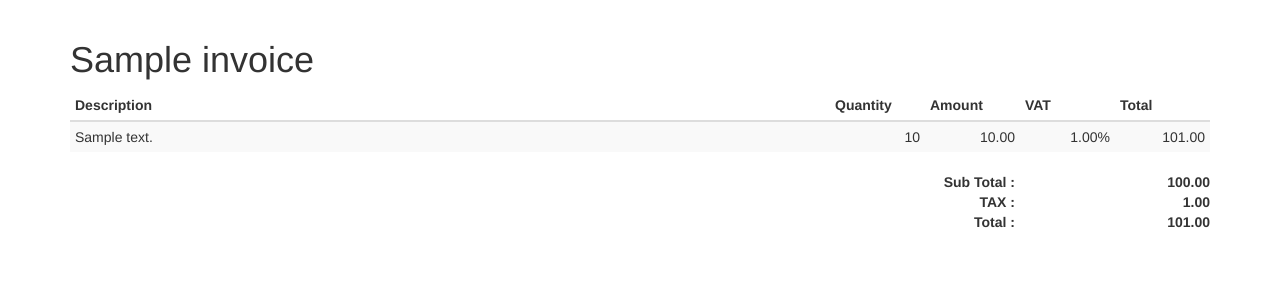
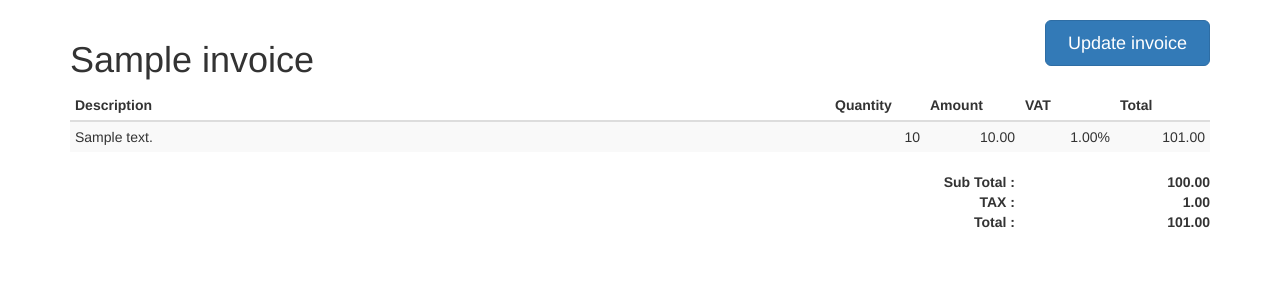
Before and after one commit to linovia/wight-invoices, a Django app: page /invoice/1/ in a window 1280 px wide. Shown: the part 72-372 px from the top of the page. Run offline with Django 3.2, Linux system fonts and the light colour scheme; tables that the repository leaves empty hold one stand-in row (values such as "Sample post"); some libraries are stand-ins or nearby versions.

Commit message:
Added links to the new and update page.

```diff
--- a/wightinvoices/invoice/models.py
+++ b/wightinvoices/invoice/models.py
@@ -1,4 +1,5 @@
 from django.db import models
+from django.core.urlresolvers import reverse
 from decimal import Decimal
 
 TWOPLACES = Decimal(10) ** -2
@@ -32,6 +33,9 @@ class Invoice(models.Model):
     def gross_total(self):
         return sum(item.gross_total for item in self.items.all())
 
+    def get_absolute_url(self):
+        return reverse('invoice-detail', kwargs={'invoice_id': self.id})
+
 
 class InvoiceItem(models.Model):
     description = models.CharField(max_length=256)
--- a/wightinvoices/invoice/templates/invoice/invoice_detail.html
+++ b/wightinvoices/invoice/templates/invoice/invoice_detail.html
@@ -2,9 +2,16 @@
 
 {% block content %}
 <div class="row">
+    <div class="col-md-10">
+        <h1>{{ invoice.name }}</h1>
+      </div>
+      <div class="col-md-2">
+        <a href="{% url 'invoice-update' invoice.id %}" class="btn btn-primary btn-lg btn-block" role="button">Update invoice</a>
+    </div>
+</div>
+
+<div class="row">
     <div class="col-md-12">
-        <h1>{{ invoice.name }}</h1>
-
         <table class="table table-striped table-condensed">
           <thead>
             <tr>
--- a/wightinvoices/invoice/templates/invoice/invoice_list.html
+++ b/wightinvoices/invoice/templates/invoice/invoice_list.html
@@ -1,10 +1,12 @@
 {% extends 'base.html' %}
 
 {% block content %}
+<a href="{% url 'invoice-new' %}" class="btn btn-primary btn-lg active" role="button">New invoice</a>
+
 <div class="row">
     <ul>
     {% for invoice in invoice_list %}
-        <li>{{ invoice.name }}</li>
+        <li><a href="{{ invoice.get_absolute_url }}">{{ invoice.name }}</a></li>
     {% endfor %}
     </ul>
 </div>
```
